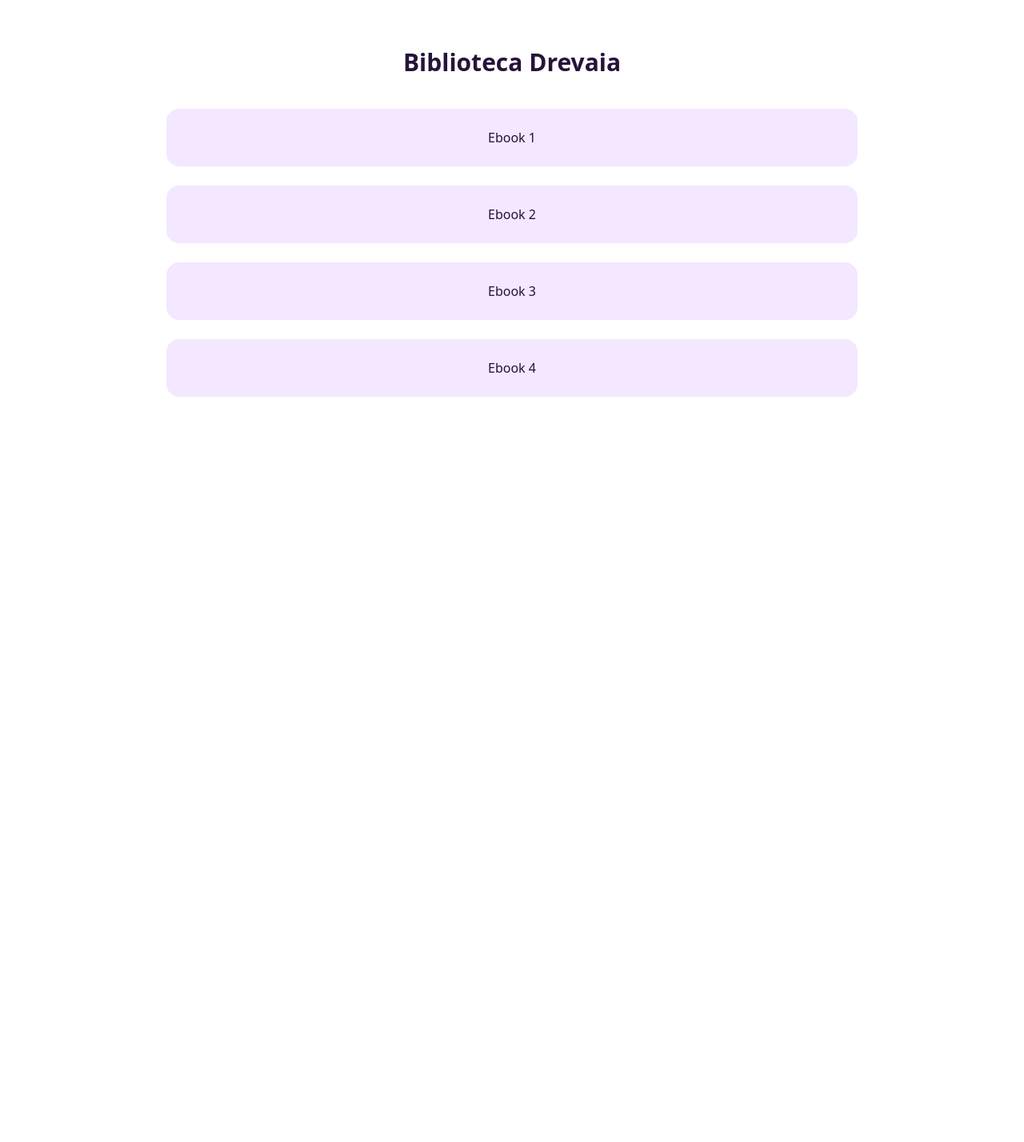
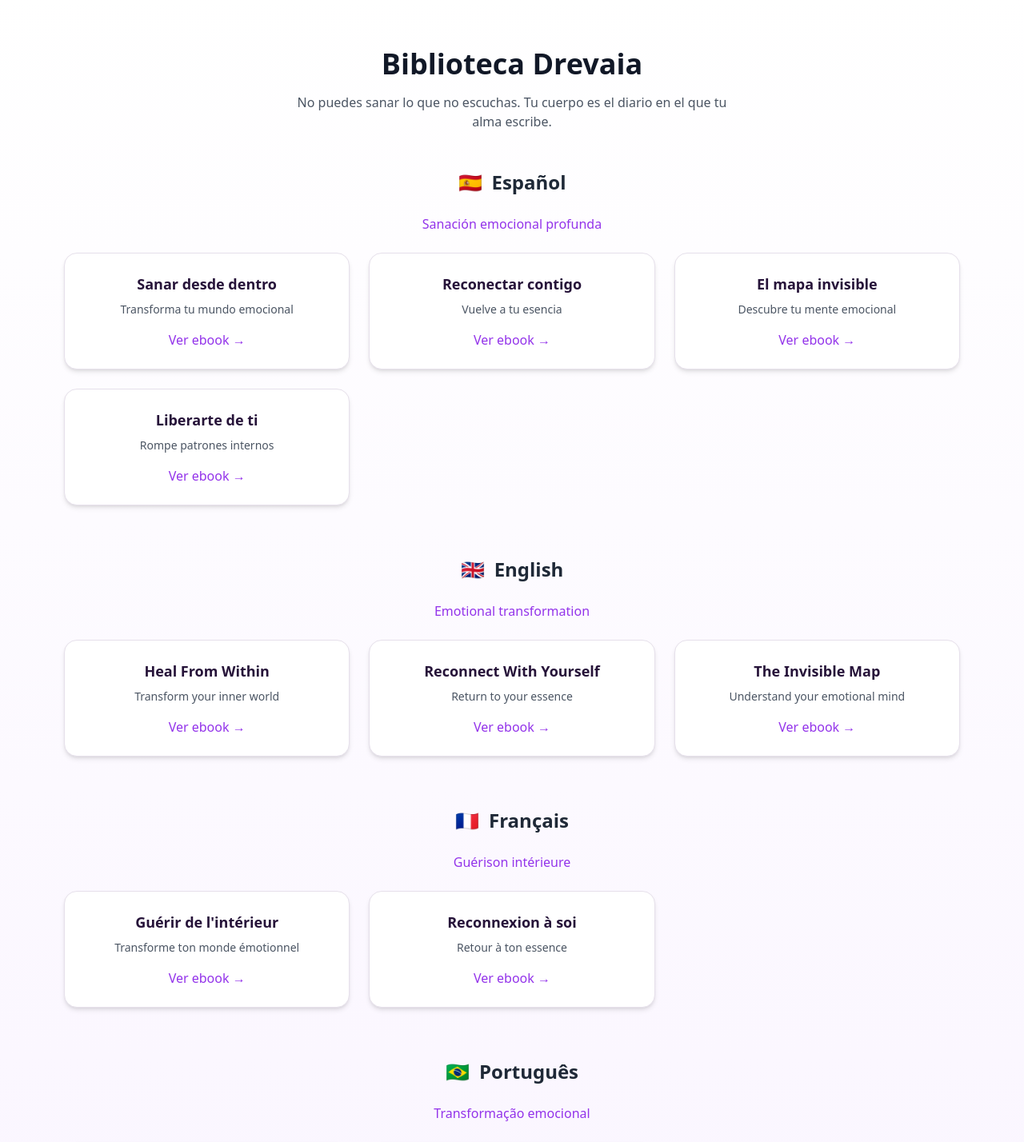
Before and after one commit to Drevaia-Digital/drevaia-app, a React (Vite) app: page / in a window 1280 px wide. Shown: the part 820-2248 px from the top of the page at 80% size. Before the commit the page ends 1396 px from the top, so only its background shows below. Built offline with nearby package versions, Linux system fonts and the light colour scheme.

Commit message:
ebooks pro version

```diff
--- a/src/sections/Ebooks.tsx
+++ b/src/sections/Ebooks.tsx
@@ -4,43 +4,116 @@ interface EbooksProps {
   language: Language;
 }
 
-const ebooks = [
+interface Ebook {
+  title: string;
+  description: string;
+  link: string;
+}
+
+interface Collection {
+  name: string;
+  subtitle: string;
+  flag: string;
+  books: Ebook[];
+}
+
+const collections: Collection[] = [
   {
-    title: "Ebook 1",
-    link: "https://payhip.com/b/m0sQ3",
+    name: "Español",
+    subtitle: "Sanación emocional profunda",
+    flag: "🇪🇸",
+    books: [
+      { title: "Sanar desde dentro", description: "Transforma tu mundo emocional", link: "https://payhip.com/b/m0sQ3" },
+      { title: "Reconectar contigo", description: "Vuelve a tu esencia", link: "https://payhip.com/b/wlN02" },
+      { title: "El mapa invisible", description: "Descubre tu mente emocional", link: "https://payhip.com/b/Y9KTs" },
+      { title: "Liberarte de ti", description: "Rompe patrones internos", link: "https://payhip.com/b/Wz0IG" },
+    ],
   },
   {
-    title: "Ebook 2",
-    link: "https://payhip.com/b/wlN02",
+    name: "English",
+    subtitle: "Emotional transformation",
+    flag: "🇬🇧",
+    books: [
+      { title: "Heal From Within", description: "Transform your inner world", link: "https://payhip.com/b/8QCbG" },
+      { title: "Reconnect With Yourself", description: "Return to your essence", link: "https://payhip.com/b/R4MKv" },
+      { title: "The Invisible Map", description: "Understand your emotional mind", link: "https://payhip.com/b/DGOd6" },
+    ],
   },
   {
-    title: "Ebook 3",
-    link: "https://payhip.com/b/Y9KTs",
+    name: "Français",
+    subtitle: "Guérison intérieure",
+    flag: "🇫🇷",
+    books: [
+      { title: "Guérir de l'intérieur", description: "Transforme ton monde émotionnel", link: "https://payhip.com/b/VjwyZ" },
+      { title: "Reconnexion à soi", description: "Retour à ton essence", link: "https://payhip.com/b/CDaeN" },
+    ],
   },
   {
-    title: "Ebook 4",
-    link: "https://payhip.com/b/Wz0IG",
+    name: "Português",
+    subtitle: "Transformação emocional",
+    flag: "🇧🇷",
+    books: [
+      { title: "Cura interior", description: "Transforme sua vida emocional", link: "https://payhip.com/b/mcWN5" },
+      { title: "Reconexão", description: "Volte para sua essência", link: "https://payhip.com/b/bXhB7" },
+    ],
   },
 ];
 
 export function Ebooks({}: EbooksProps) {
   return (
-    <section id="ebooks" className="py-20 bg-white text-center">
-      <h2 className="text-3xl font-bold mb-10">
+    <section id="ebooks" className="py-20 bg-gradient-to-b from-white to-purple-50 text-center">
+
+      <h2 className="text-4xl font-bold mb-4 text-gray-900">
         Biblioteca Drevaia
       </h2>
 
-      <div className="grid gap-6 max-w-4xl mx-auto px-4">
-        {ebooks.map((book, i) => (
+      <p className="text-gray-600 mb-12 max-w-xl mx-auto">
+        No puedes sanar lo que no escuchas. Tu cuerpo es el diario en el que tu alma escribe.
+      </p>
+
+      <div className="space-y-16 max-w-6xl mx-auto px-4">
+
+        {collections.map((collection, i) => (
+          <div key={i}>
+
+            <div className="flex items-center gap-3 justify-center mb-6">
+              <span className="text-2xl">{collection.flag}</span>
+              <h3 className="text-2xl font-bold text-gray-800">
+                {collection.name}
+              </h3>
+            </div>
+
+            <p className="text-purple-600 mb-6">
+              {collection.subtitle}
+            </p>
+
+            <div className="grid sm:grid-cols-2 lg:grid-cols-3 gap-6">
+
+              {collection.books.map((book, j) => (
                 <a
-            key={i}
+                  key={j}
                   href={book.link}
                   target="_blank"
-            className="block p-6 bg-purple-100 rounded-xl hover:bg-purple-200 transition"
+                  className="block p-6 bg-white rounded-2xl shadow-md hover:shadow-xl transition hover:-translate-y-1 border"
                 >
+                  <h4 className="font-bold text-lg mb-2">
                     {book.title}
+                  </h4>
+
+                  <p className="text-gray-600 text-sm mb-4">
+                    {book.description}
+                  </p>
+
+                  <span className="text-purple-600 font-medium">
+                    Ver ebook →
+                  </span>
                 </a>
               ))}
+
+            </div>
+          </div>
+        ))}
+
       </div>
     </section>
   );
```
Also changed, not shown: 5 other files (tests, documents, lock files or other folders). Lines whose indentation alone changed are shown as unchanged.
